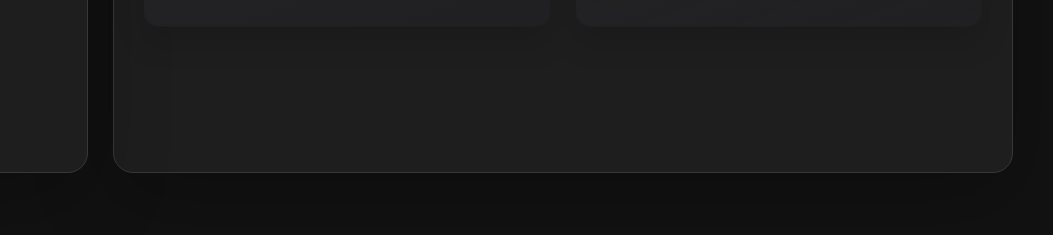
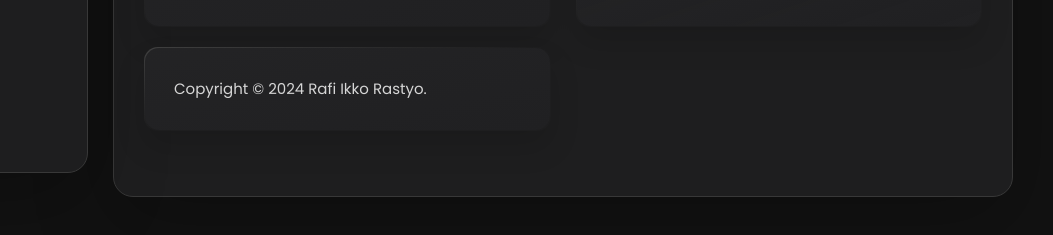
Before and after one commit to rafiikkorastyo/portfolio, a plain HTML site: page index.html in a window 1280 px wide. Shown: the part 647-882 px from the top of the page, 227-1280 px from the left. Drawn offline with nearby package versions, Linux system fonts and the light colour scheme.

Commit message:
update index.html

```diff
--- a/index.html
+++ b/index.html
@@ -209,6 +209,15 @@
                   </p>
                 </div>
               </li>
+
+              <li class="service-item">
+                <div class="service-content-box">
+                  <p class="service-item-text">
+                    Copyright © 2024 Rafi Ikko Rastyo.
+                  </p>
+                </div>
+              </li>
+
             </ul>
           </section>
 
```
